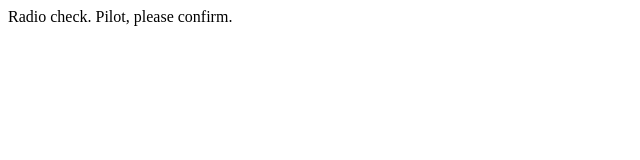
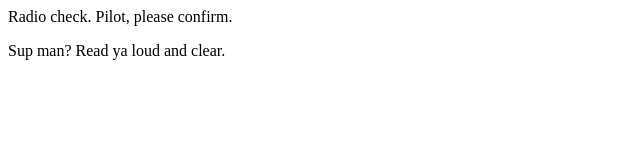
Before and after one commit to dennis-phillips/communication-log, a plain HTML site: page index.html in a window 1280 px wide. Shown: the whole page, without its empty margins (0-640 px from the left). Drawn offline with Linux system fonts and the light colour scheme.

Commit message:
Update index.html
added response

```diff
--- a/index.html
+++ b/index.html
@@ -1,5 +1,6 @@
 <html>
 <body>
    <p>Radio check. Pilot, please confirm.</p>
+   <p>Sup man? Read ya loud and clear.</p>
 </body>
 </html>
```
